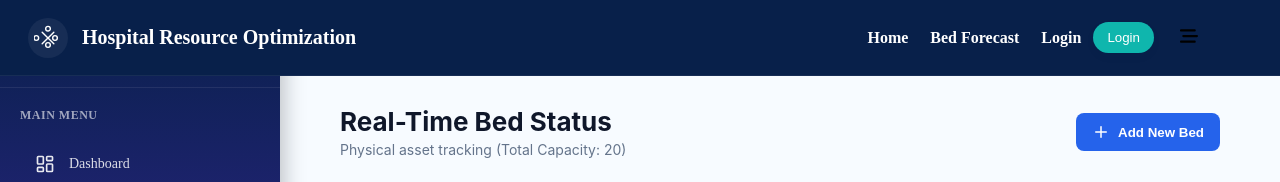
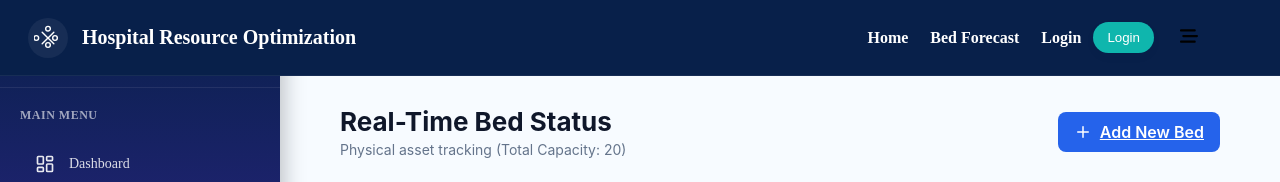
Before and after one commit to lochanajayasinghe/Hospital-Resource-Optimization-and-Demand-Forecasting-System, a React (Create React App) app in the folder frontend/: page /Inventory in a window 1280 px wide. Shown: the top 182 px of the page. Built offline with nearby package versions, Linux system fonts and the light colour scheme.

Commit message:
Update Inventory.jsx

```diff
--- a/frontend/src/components/Bed_demand_focasting/Inventory.jsx
+++ b/frontend/src/components/Bed_demand_focasting/Inventory.jsx
@@ -1,5 +1,6 @@
 import React, { useState } from 'react';
 import { Search, Plus, MoreVertical, Bed } from 'lucide-react';
+import { Link } from 'react-router-dom';
 import Layout from './Layout';
 import styles from './Inventory.module.css';
 
@@ -49,10 +50,10 @@
               <h1 className={styles.title}>Real-Time Bed Status</h1>
               <p className={styles.subtitle}>Physical asset tracking (Total Capacity: 20)</p>
             </div>
-            <button className={styles.addBtn} aria-label="Add new bed">
+            <Link to="/AddBed" className={styles.addBtn} aria-label="Add new bed">
               <Plus size={18} />
               <span>Add New Bed</span>
-            </button>
+            </Link>
           </div>
         </div>
 
```
